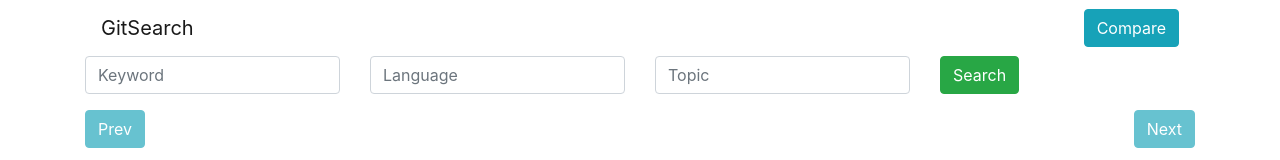
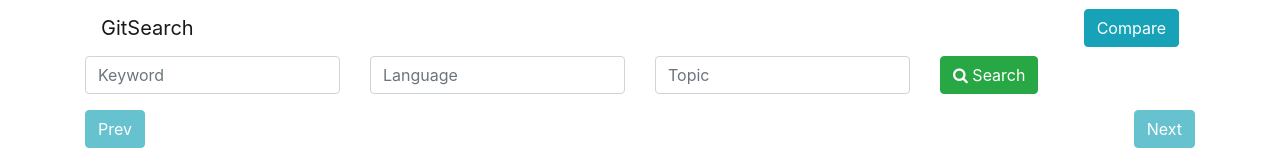
Before and after one commit to chivalrykarthik/git_search, a React (Create React App) app: page / in a window 1280 px wide. Shown: the top 160 px of the page. Built offline with nearby package versions, Linux system fonts and the light colour scheme.

Commit message:
Added font awesome for buttons

```diff
--- a/package.json
+++ b/package.json
@@ -7,6 +7,7 @@
   "dependencies": {
     "axios": "^0.18.0",
     "bootstrap": "^4.2.1",
+    "font-awesome": "^4.7.0",
     "jquery": "^3.3.1",
     "popper.js": "^1.14.6",
     "react": "^16.7.0",
--- a/src/App.css
+++ b/src/App.css
@@ -1,3 +1,4 @@
+
 .App {
   text-align: center;
 }
@@ -30,3 +31,8 @@
     transform: rotate(360deg);
   }
 }
+.btn:focus,.btn:active:focus,.btn.active:focus,
+.btn.focus,.btn:active.focus,.btn.active.focus {
+  outline:none !important;
+  box-shadow:none !important;
+}
--- a/src/components/SearchCmp.js
+++ b/src/components/SearchCmp.js
@@ -101,7 +101,11 @@ class SearchCmp extends React.Component {
                             <InputComponent className="col-sm-3" placeholder="Topic" name="topic" value={this.state.topic} onChange={this.handleChange} />
 
                             <div className="col-sm-2">
-                                <button type="button" className={"btn btn-success float-left" + (this.state.searchInProgress ? " disabled" : "")} onClick={this.handleSearch}>Search</button>
+                                <button type="button" className={"btn btn-success btn-md float-left" + (this.state.searchInProgress ? " disabled" : "")} onClick={this.handleSearch}>
+
+                                <i className={this.state.searchInProgress?"spinner-border spinner-border-sm":"fa fa-md fa-search"}></i>&nbsp;Search
+
+                                </button>
                             </div>
                         </div>
                     </form>
--- a/src/index.js
+++ b/src/index.js
@@ -1,6 +1,7 @@
 import React from 'react';
 import ReactDOM from 'react-dom';
 import 'bootstrap/dist/css/bootstrap.min.css';
+import 'font-awesome/css/font-awesome.min.css';
 import './index.css';
 import App from './App';
 import * as serviceWorker from './serviceWorker';
```
Also changed, not shown: 1 other file (tests, documents, lock files or other folders).
